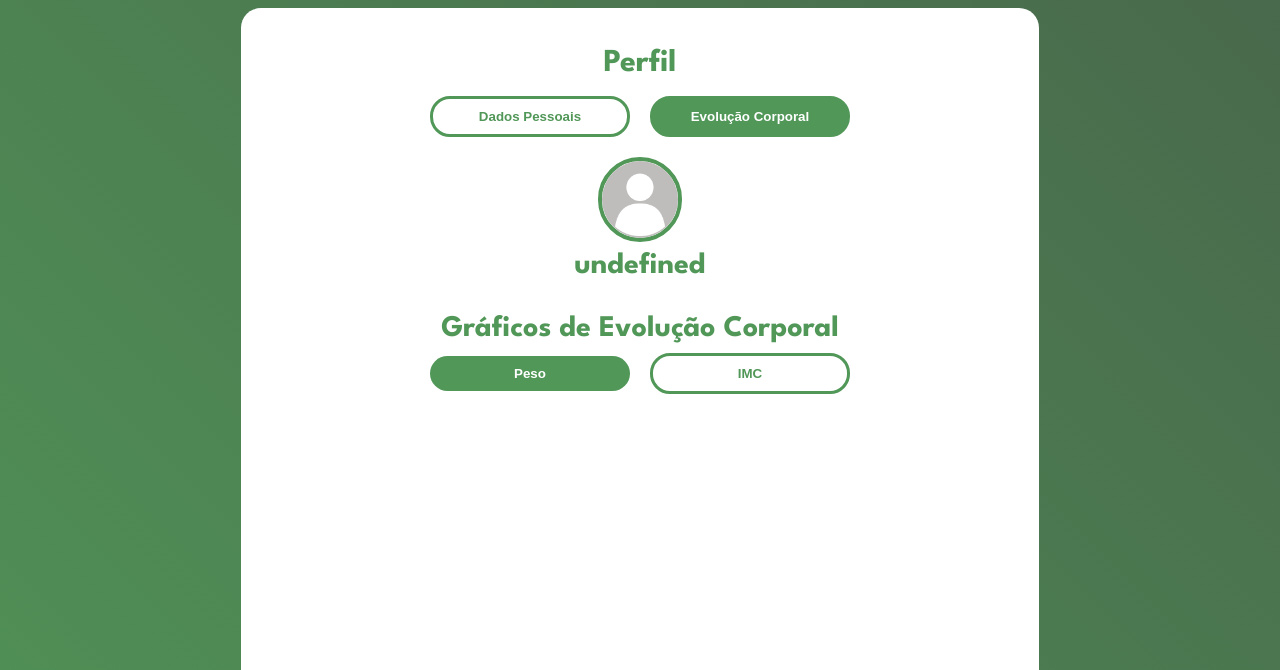
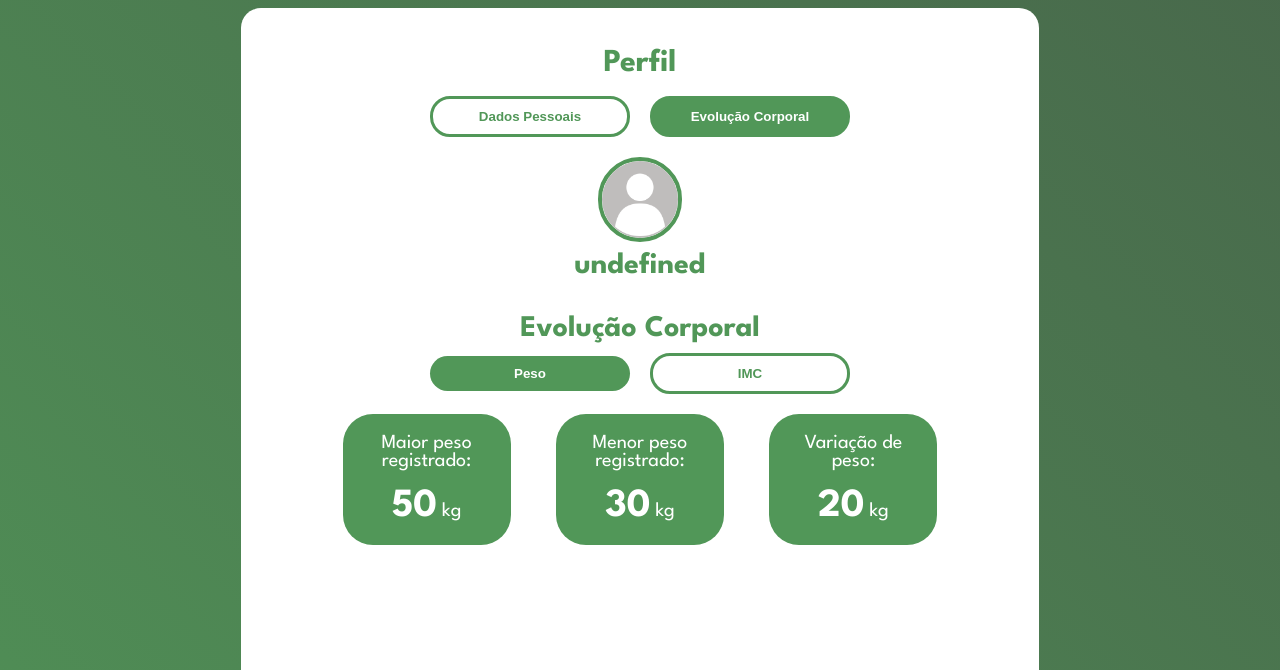
Before and after one commit to joaogcr/NutriLab, a website: page public/perfil.html in a window 1280 px wide. Both pictures are taken after a click on the button "Evolução Corporal". Shown: the part 130-800 px from the top of the page. Drawn offline with nearby package versions, Linux system fonts and the light colour scheme; no server answers.

Commit message:
kpis estaticas

```diff
--- a/public/css/style.css
+++ b/public/css/style.css
@@ -993,3 +993,45 @@ html {
     display: flex;
     flex-direction: column;
 }
+
+.kpis {
+    display: flex;
+    align-items: center;
+    justify-content: space-around;
+    width: 100%;
+    border: #48674B;
+    padding-top: 20px;
+}
+
+.kpis .maiorpeso{
+    background-color: #519758;
+    color: #fff;
+    padding: 20px;
+    width: 20%;
+    height: 15%;
+    font-size: 20px;
+    border-radius: 30px;
+}
+
+.kpis .menorpeso{
+    background-color: #519758;
+    border-radius: 30px;
+    padding: 20px;
+    width: 20%;
+    color: #fff;
+    font-size: 20px;
+}
+
+.kpis .diferencapeso{
+    border-radius: 30px;
+    background-color: #519758;
+    padding: 20px;
+    width: 20%;
+    color: #fff;
+    font-size: 20px;
+}
+
+.numerokpi {
+    font-size: 40px;
+    font-weight: 800;
+}
--- a/public/perfil.html
+++ b/public/perfil.html
@@ -12,8 +12,7 @@
   <script src="https://cdn.jsdelivr.net/npm/chart.js"></script>
 </head>
 
-<body onload="validar(), obterDadosGrafico(); obterDadosGrafico2()"
->
+<body onload="validar(), obterDadosGrafico(); obterDadosGrafico2(); obterDadosKpi1()">
   <!--  -->
   <div class="navbar">
     <div class="logonavbar">
@@ -92,7 +91,7 @@
         <div class="miniperfil" id="div_dados">
           <img src="./assets/perfil.png" alt="" />
           <span id="b_usuario2">Fulano</span><br />
-          <span>Gráficos de Evolução Corporal</span>
+          <span>Evolução Corporal</span>
           <div class="alinharbotoes">
             <button onclick="exibirpeso()" class="botoesperfil3">Peso</button>
             <button onclick="exibirimc()" class="botoesperfil4">IMC</button>
@@ -100,6 +99,21 @@
         </div>
 
         <div id="div_exibirpeso">
+
+          <div class="kpis">
+            <div class="maiorpeso">
+              <span>Maior peso registrado:</span> <br> <br>
+              <span class="numerokpi" id="maior">50</span> kg
+            </div>
+            <div class="menorpeso">
+              <span>Menor peso registrado:</span> <br> <br>
+              <span class="numerokpi" id="menor">30</span> kg
+            </div>
+            <div class="diferencapeso">
+              <span>Variação de peso:</span> <br> <br>
+              <span class="numerokpi" id="diferenca">20</span> kg
+            </div>
+          </div>
 
           <div class="graficopeso" style="height: 50vh; width: 50vw">
             <canvas id="myChartCanvas"></canvas>
@@ -119,6 +133,22 @@
         </div>
 
         <div id="div_exibirimc">
+
+          <div class="kpis" style="padding-top: 0;">
+            <div class="maiorpeso">
+              <span>Maior imc registrado:</span> <br> <br>
+              <span class="numerokpi" id="maior">50</span>
+            </div>
+            <div class="menorpeso">
+              <span>Menor imc registrado:</span> <br> <br>
+              <span class="numerokpi" id="menor">30</span>
+            </div>
+            <div class="diferencapeso">
+              <span style="font-size: 16px;">Classificação do último imc:</span> <br> <br>
+              <span class="numerokpi" id="diferenca">Obesidade</span>
+            </div>
+          </div>
+
 
           <div class="graficoimc" style="height: 50vh; width: 50vw">
             <canvas id="myChartCanvas2"></canvas>
@@ -320,7 +350,7 @@
   // console.log(idUsuario)
 
 
-  function obterDadosGrafico(){
+  function obterDadosGrafico() {
 
     fetch(`http://localhost:3333/peso/ultimas/${sessionStorage.ID_USUARIO}`).then(function (response) {
       if (response.ok) {
@@ -339,8 +369,6 @@
         console.error(`Erro na obtenção dos dados p/ gráfico: ${error.message}`);
       });
   }
-
-
 
   // Esta função *plotarGrafico* usa os dados capturados na função anterior para criar o gráfico
   // Configura o gráfico (cores, tipo, etc), materializa-o na página e,
@@ -465,7 +493,7 @@
 
   }
 
-  function obterDadosGrafico2(){
+  function obterDadosGrafico2() {
 
     fetch(`http://localhost:3333/imc/ultimas/${sessionStorage.ID_USUARIO}`).then(function (response) {
       if (response.ok) {
--- a/src/models/usuarioModel.js
+++ b/src/models/usuarioModel.js
@@ -26,21 +26,21 @@ function calcularimc(imc, id) {
     var instrucaoSql = `
     INSERT INTO imc (imc, dtImc, fkUsuario) VALUES ('${imc}', now(), '${id}');
 `;
-return database.executar(instrucaoSql);
+    return database.executar(instrucaoSql);
 }
 
 function inserirpeso(peso, id, data) {
     var instrucaoSql = `
     INSERT INTO peso (peso, dtPeso, fkUsuario) VALUES (${peso}, '${data}', '${id}');
 `;
-return database.executar(instrucaoSql);
+    return database.executar(instrucaoSql);
 }
 
 function editar(email, senha, id) {
     var instrucaoSql = `
     UPDATE usuario SET email = '${email}', senha = '${senha}' WHERE id = ${id};
 `;
-return database.executar(instrucaoSql);
+    return database.executar(instrucaoSql);
 }
 
 module.exports = {
```
Lines whose indentation alone changed are shown as unchanged.
